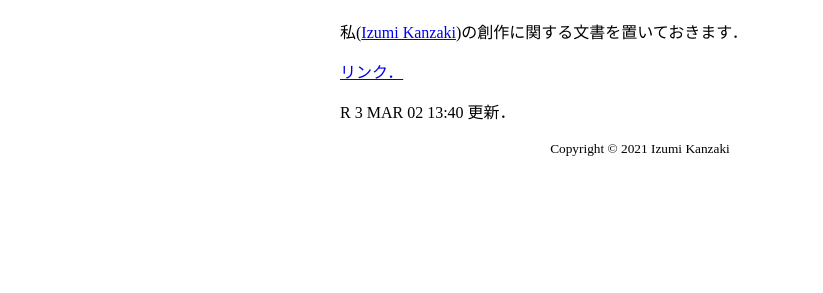
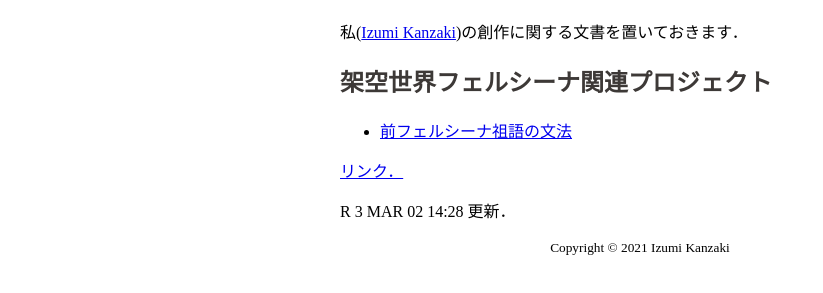
Before and after one commit to izumi442/hello-world, a plain HTML site: page index.html in a window 1280 px wide. Shown: the part 61-354 px from the top of the page, without its empty margins (0-823 px from the left). Drawn offline with Linux system fonts and the light colour scheme.

Commit message:
Update index.html

```diff
--- a/index.html
+++ b/index.html
@@ -14,10 +14,14 @@
   </header>
   <main class="content">
     <p>私(<a href="https://twitter.com/izumi_k777">Izumi Kanzaki</a>)の創作に関する文書を置いておきます．</p>
+    <h2>架空世界フェルシーナ関連プロジェクト</h2>
+    <ul>
+      <li><a href="https://izumi442.github.io/Pre_Proto_V_Grammar">前フェルシーナ祖語の文法</a></li>
+    </ul>
     <a href="https://izumi442.github.io/new_page.html">リンク．</a>
   </main>
   <footer class="footer">
-    <p>R 3 MAR 02 13:40 更新．
+    <p>R 3 MAR 02 14:28 更新．
     <div class="copyright">
       <small>Copyright © 2021 Izumi Kanzaki</small>
     </div>
```
